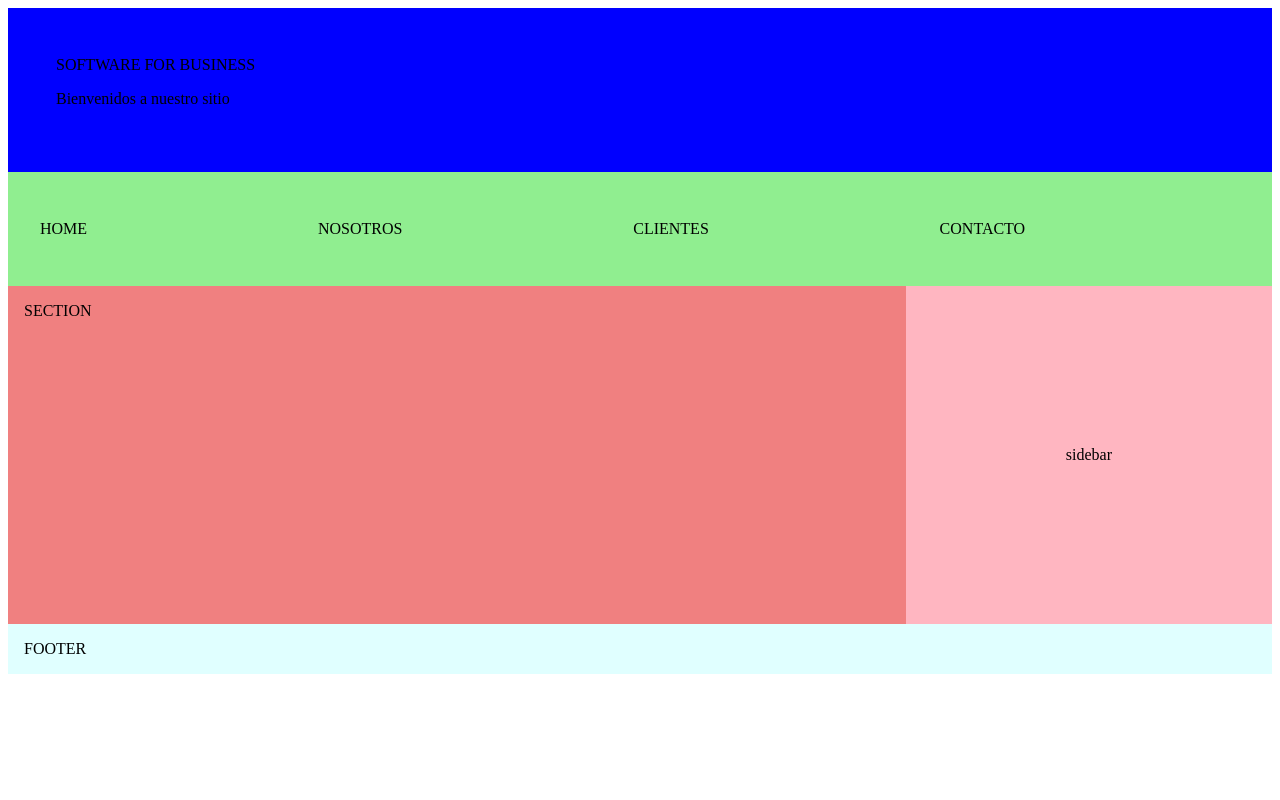
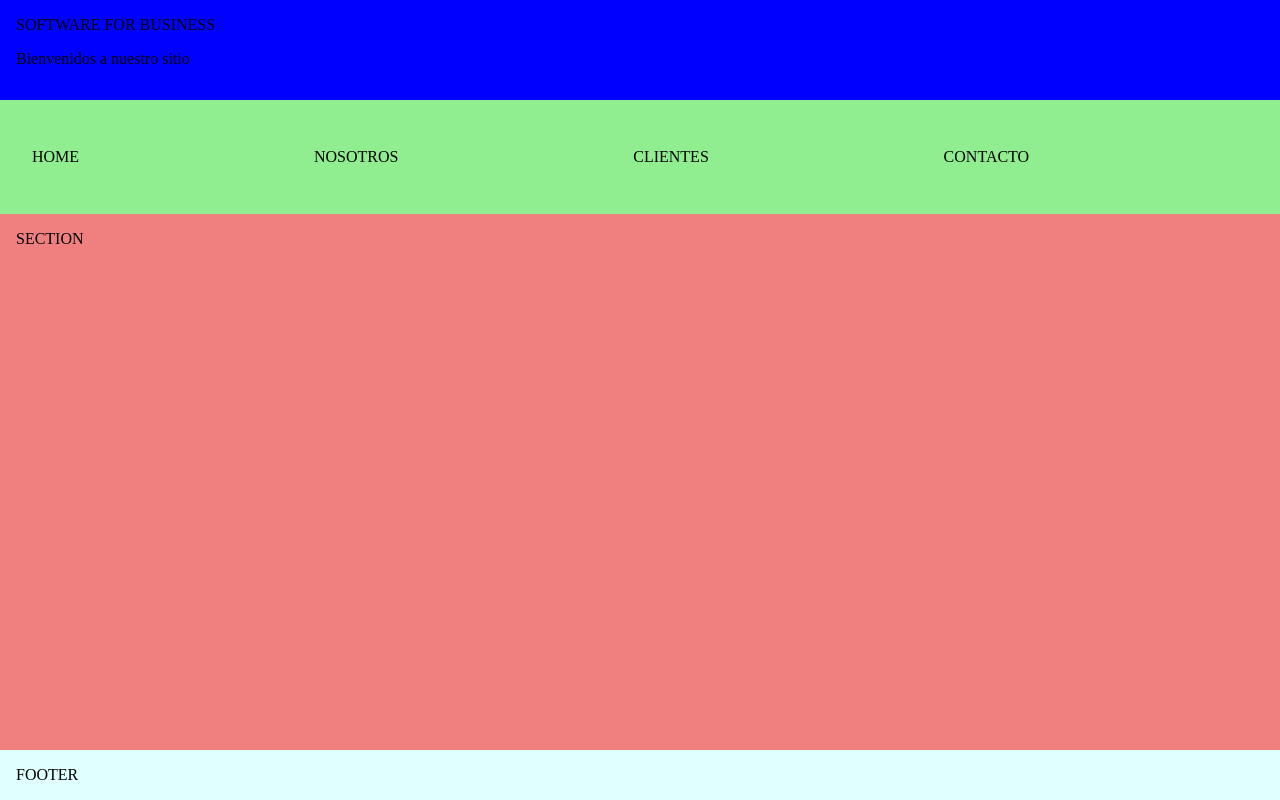
Before and after one commit to cesarq88/Software-for-Business, a plain HTML site: page index.html in a window 1280 px wide. Drawn offline with Linux system fonts and the light colour scheme.

Commit message:
Coreccion css - Ampliar pagina -Elimina Sidebar- Se deja  1 sola columna

```diff
--- a/CSS/style.css
+++ b/CSS/style.css
@@ -1,13 +1,22 @@
-.container{display: grid  ;
+
+body, html {
+    margin: 0;
+    padding: 0;
+    height: 100%;
+
+}
+.container{
+
+display: grid ;
+height: 100vh;
 
 grid-template-areas:
-"header header"
-"nav nav"
-"section sidebar"
-"footer footer";
+"header"
+"nav"
+"section"
+"footer";
 
-grid-template-columns: 3fr 1fr;
-
+grid-template-rows: auto auto 1fr auto;
 
 }
 
@@ -15,7 +24,7 @@ grid-template-columns: 3fr 1fr;
 
 background: blue;
 grid-area:header;
-padding: 3rem;
+padding: 1rem;
 
 }
 
@@ -25,18 +34,13 @@ padding: 3rem;
     padding: 1rem;
 }
 
-.section{
+.section {
     background: lightcoral;
-    grid-area:section ;
+    grid-area: section;
     padding: 1rem;
-
+    min-height: calc(100vh - altura_header - altura_nav - altura_footer);
 }
 
-.sidebar{
-    background: lightpink;
-    grid-area: sidebar;
-    padding: 10rem;
-}
 
 .footer{
     background: lightcyan ;
@@ -57,14 +61,12 @@ padding: 3rem;
     .container{
 
     grid-template-areas:
-    "header "
+    "header"
     "nav"
     "section"
-    "sidebar"
     "footer";
 
     grid-template-columns: 1fr;
 
 
 }
-}
--- a/index.html
+++ b/index.html
@@ -11,15 +11,17 @@
         <div class="header"> SOFTWARE FOR BUSINESS
             <p>Bienvenidos a nuestro sitio</p>
         </div>
-        <div class="nav"> <ul> <li>HOME</li>
-        <li>NOSOTROS</li>
-    <li>CLIENTES</li>
-<li>CONTACTO</li></ul>
+        <div class="nav"> <ul>
+
+            <li>HOME</li>
+            <li>NOSOTROS</li>
+            <li>CLIENTES</li>
+            <li>CONTACTO</li></ul>
 
         </div>
 
         <div class="section">SECTION</div>
-        <div class="sidebar">sidebar</div>
+
         <div class="footer">FOOTER</div>
     </div>
 
```
